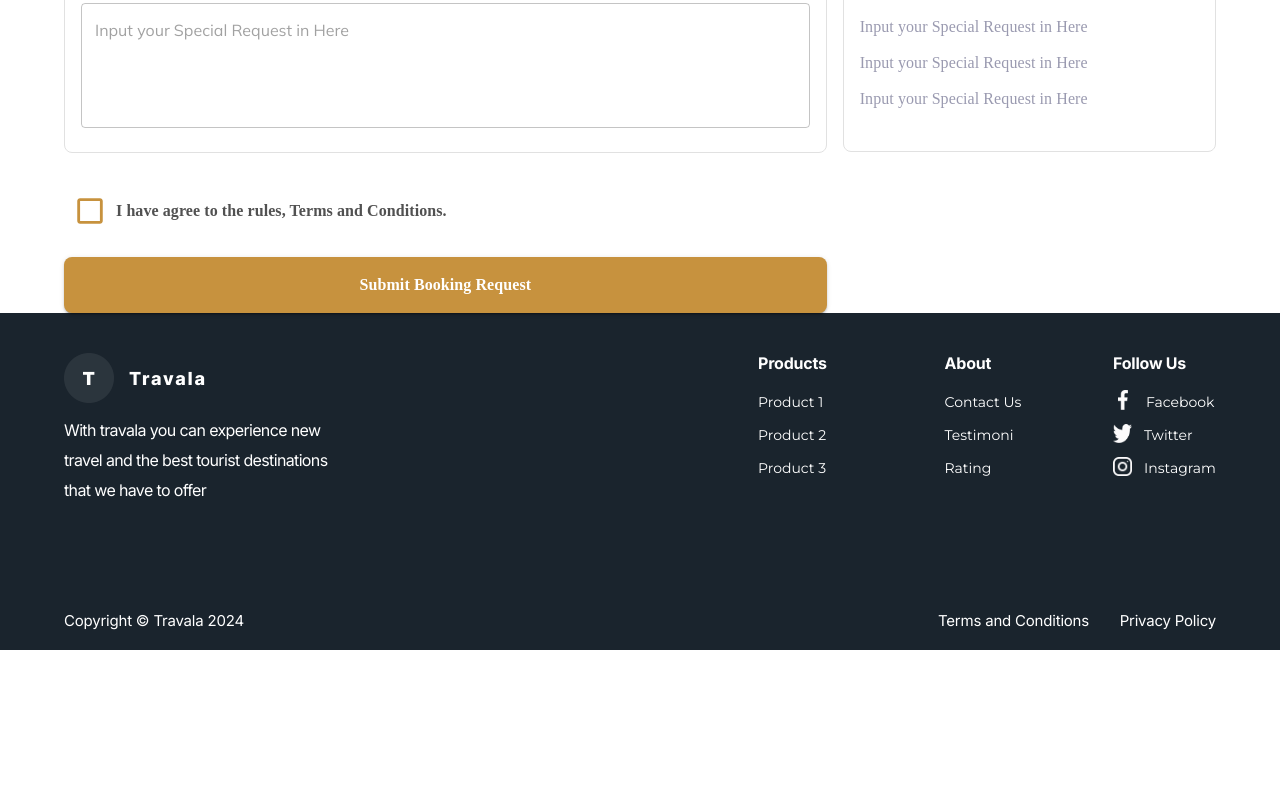
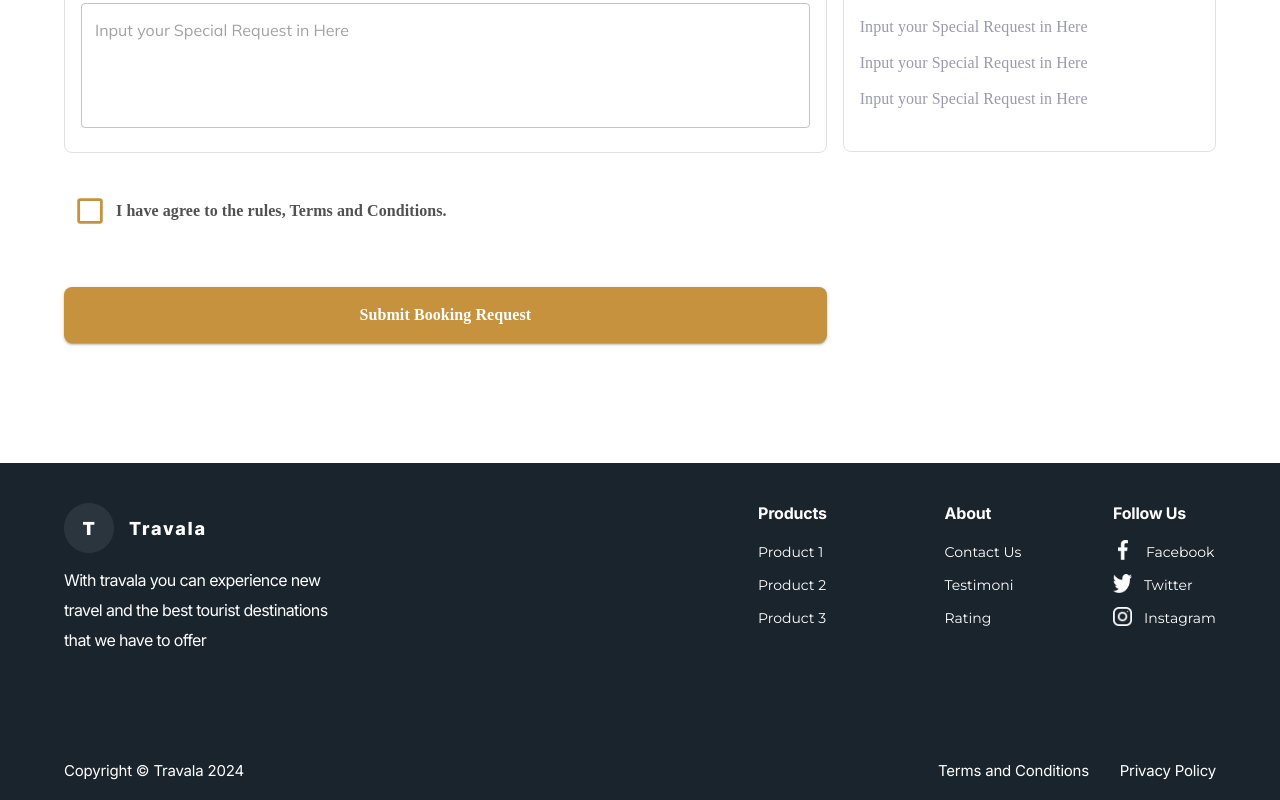
Before and after one commit to Software-Lifecycle-Consultants/slc-open-hms, a Next.js app: page /checkout in a window 1280 px wide. Shown: the part 1512-2312 px from the top of the page. Before the commit the page ends 2162 px from the top, so only its background shows below. Built offline with nearby package versions, Linux system fonts and the light colour scheme.

Commit message:
Fix alignment issue in Book Now Button in Checkout Page

```diff
--- a/components/checkout/SubmitButton.tsx
+++ b/components/checkout/SubmitButton.tsx
@@ -49,13 +49,15 @@ const SubmitButton = () => {
           textTransform: "none",
           width: "100%",
           height: "56px",
-          marginTop: "20px",
+          marginTop: "50px",
           fontSize: "16px",
           fontStyle: "normal",
           fontWeight: "600",
           lineHeight: "120%",
           letterSpacing: "0.08px",
           backgroundColor: "#C7923E",
+          marginBottom: "120px",
+
           "&:hover": {
             backgroundColor: "#c7833e",
           },
```
